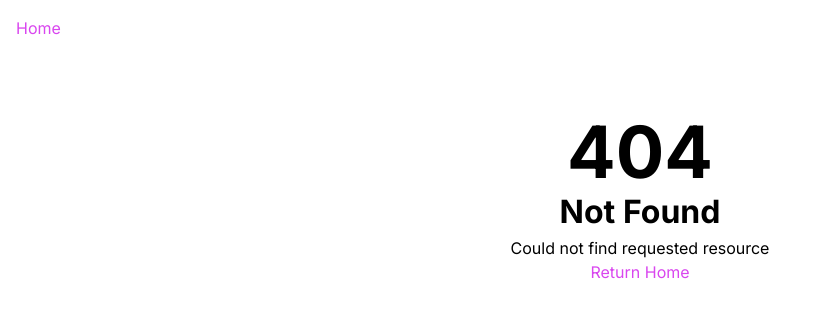
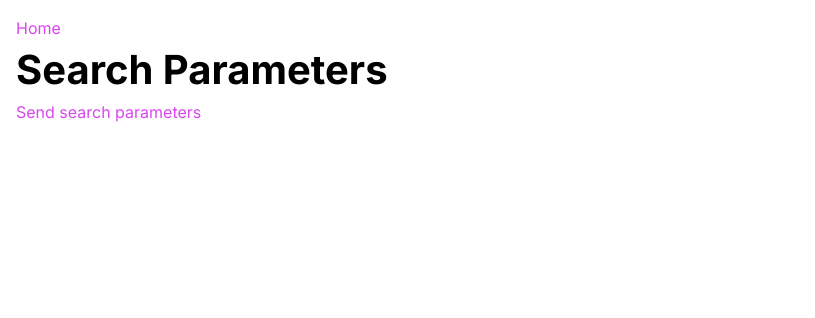
Before and after one commit to emanuelefavero/nextjs-app-router, a Next.js app: page /search-parameters in a window 1280 px wide. Before the commit this address had no page. Shown: the top 318 px of the page, without its empty margins (0-815 px from the left). Built offline with nearby package versions, Linux system fonts and the light colour scheme.

Commit message:
add search-parameters

```diff
--- /dev/null
+++ b/app/api/search-parameters/route.ts
@@ -0,0 +1,11 @@
+// Log search parameters to the console
+export async function GET(req: Request) {
+  const { searchParams } = new URL(req.url)
+  const name = searchParams.get('name')
+  const age = searchParams.get('age')
+
+  console.log('name:', name)
+  console.log('age:', age)
+
+  return Response.json({ name, age })
+}
--- a/app/page.tsx
+++ b/app/page.tsx
@@ -5,6 +5,9 @@ export default async function Home() {
     <>
       <h1>Home</h1>
       <ul>
+        <li>
+          <Link href='/search-parameters'>Search Parameters</Link>
+        </li>
         <li>
           <Link href='/use-pathname'>usePathname</Link>
         </li>
--- /dev/null
+++ b/app/search-parameters/page.tsx
@@ -0,0 +1,14 @@
+import Link from 'next/link'
+
+export default function Page() {
+  return (
+    <>
+      <h1>Search Parameters</h1>
+
+      {/* Send search parameters to an api route to be then logged by the server */}
+      <Link href='http://localhost:3000/api/search-parameters?name=John&age=30'>
+        Send search parameters
+      </Link>
+    </>
+  )
+}
```
